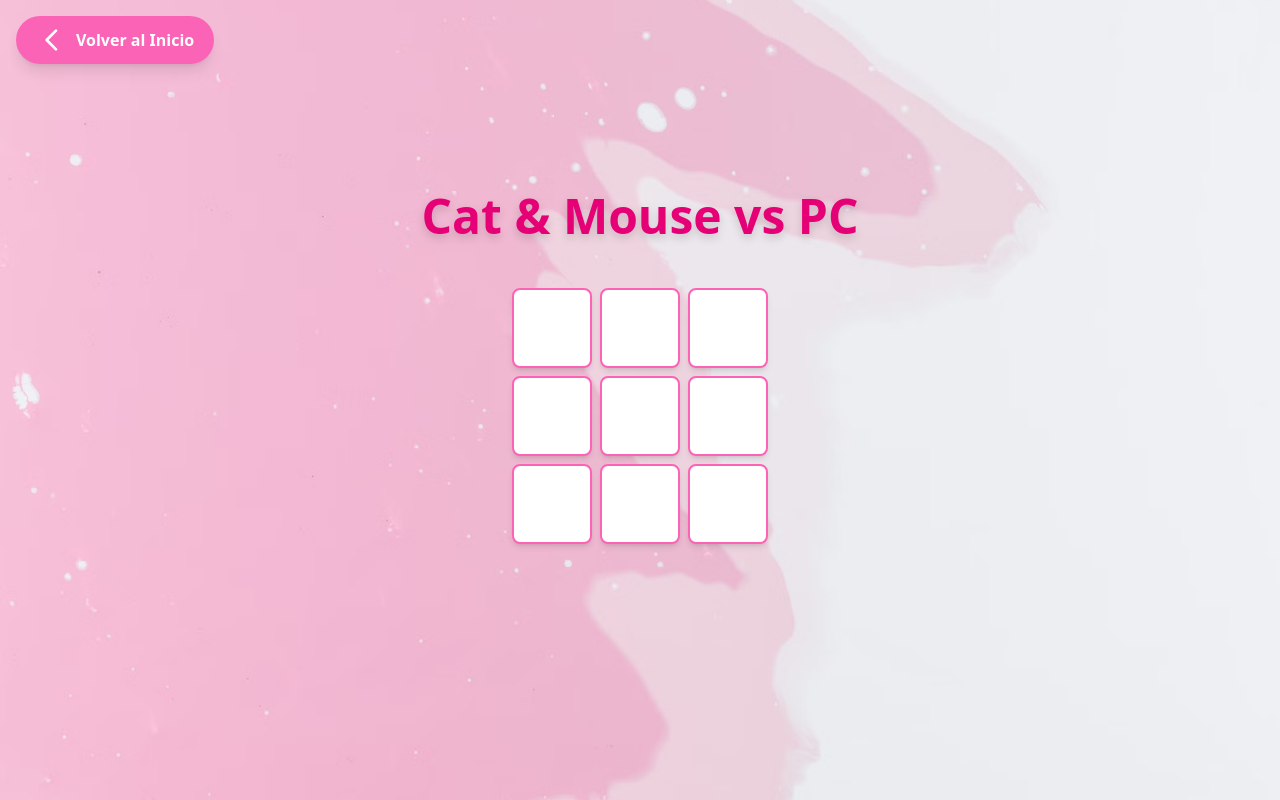
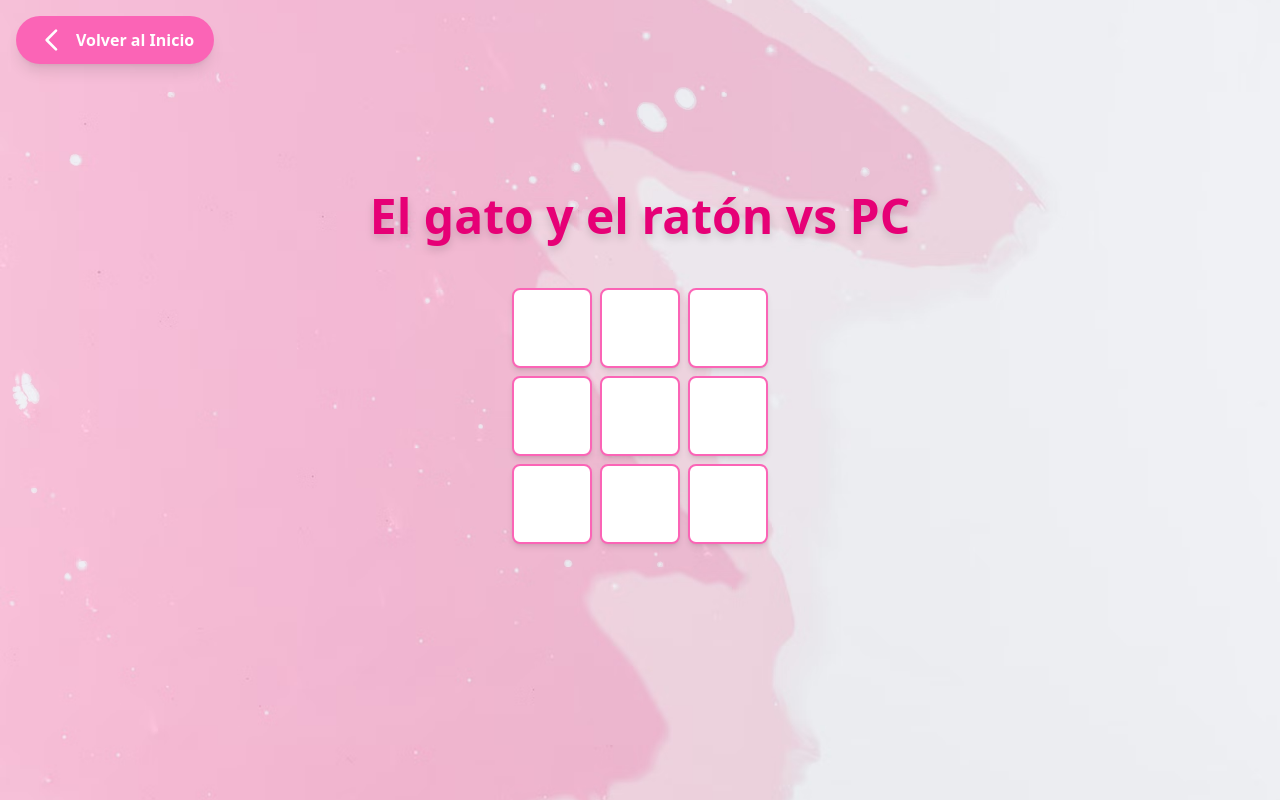
Before and after one commit to DaskyP/tarea-03, a React (Vite) app: page /tic-tac-toe-ai in a window 1280 px wide. Built offline with nearby package versions, Linux system fonts and the light colour scheme.

Commit message:
change text

```diff
--- a/src/pages/CatAndMouseGame.jsx
+++ b/src/pages/CatAndMouseGame.jsx
@@ -18,7 +18,7 @@ const CatAndMouseGame = () => {
     <div className="flex flex-col items-center justify-center h-screen text-center relative">
       <ReturnButton />
       <h1 className="text-5xl font-extrabold text-pink-600 drop-shadow-lg mb-6">
-         Cat & Mouse vs PC
+        El gato y el ratón vs PC
       </h1>
       <GameBoard setWinner={setWinner} reset={reset} setHasStarted={setHasStarted} />
 
```
